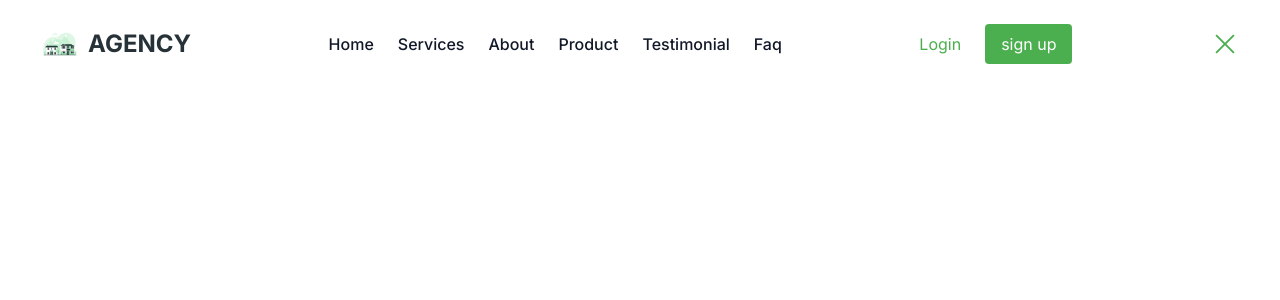
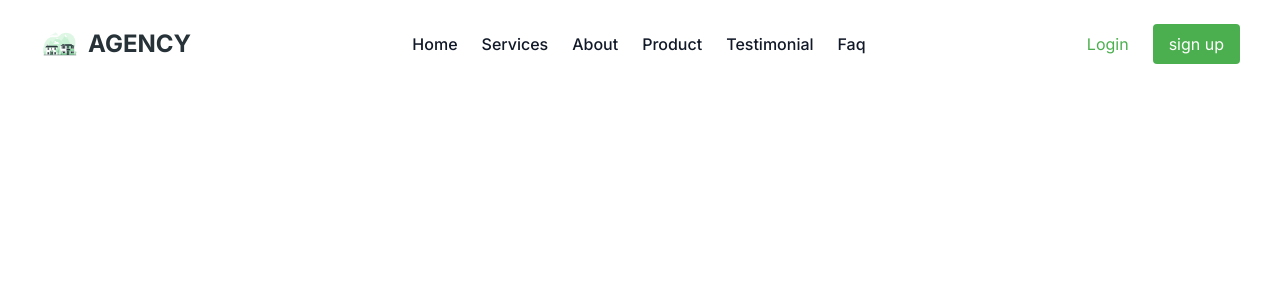
Before and after one commit to zablon-oigo/agency, a React (Vite) app: page / in a window 1280 px wide. Shown: the top 300 px of the page. Built offline with nearby package versions, Linux system fonts and the light colour scheme.

Commit message:
smaller screen menu

```diff
--- a/src/components/Navbar.jsx
+++ b/src/components/Navbar.jsx
@@ -55,10 +55,19 @@ function Navbar() {
                     sign up
                 </button>
             </div>
-            <button className="" onClick={toggleMenu}>
-                {menu?<CiMenuBurger className='text-brandPrimary text-3xl '/>:<LiaTimesSolid className='text-brandPrimary text-3xl '/>}
+            <button className="md:hidden" onClick={toggleMenu}>
+                {menu?<LiaTimesSolid className='text-brandPrimary text-3xl '/>:<CiMenuBurger className='text-brandPrimary text-3xl '/>}
             </button>
     </nav>
+    <div className={`${menu?'translate-x-0':'-translate-x-full'} duration-500 z-10 transition-transform md:hidden bg-brandPrimary  -translate-x-1/2 w-full  h-[300px] flex  gap-6 items-center justify-center py-3 px-10 flex-col`}>
+                <a href="" className="text-white capitalize hover:text-gray-600 duration-300 text-xl font-medium ">home</a>
+                <a href="" className="text-white capitalize hover:text-gray-600 duration-300 text-xl font-medium ">services</a>
+                <a href="" className="text-white capitalize hover:text-gray-600 duration-300 text-xl font-medium ">about</a>
+                <a href="" className="text-white capitalize hover:text-gray-600 duration-300 text-xl font-medium ">product</a>
+                <a href="" className="text-white capitalize hover:text-gray-600 duration-300 text-xl font-medium ">product</a>
+                <a href="" className="text-white capitalize hover:text-gray-600 duration-300 text-xl font-medium ">product</a>
+
+    </div>
    </header>
   )
 }
```
